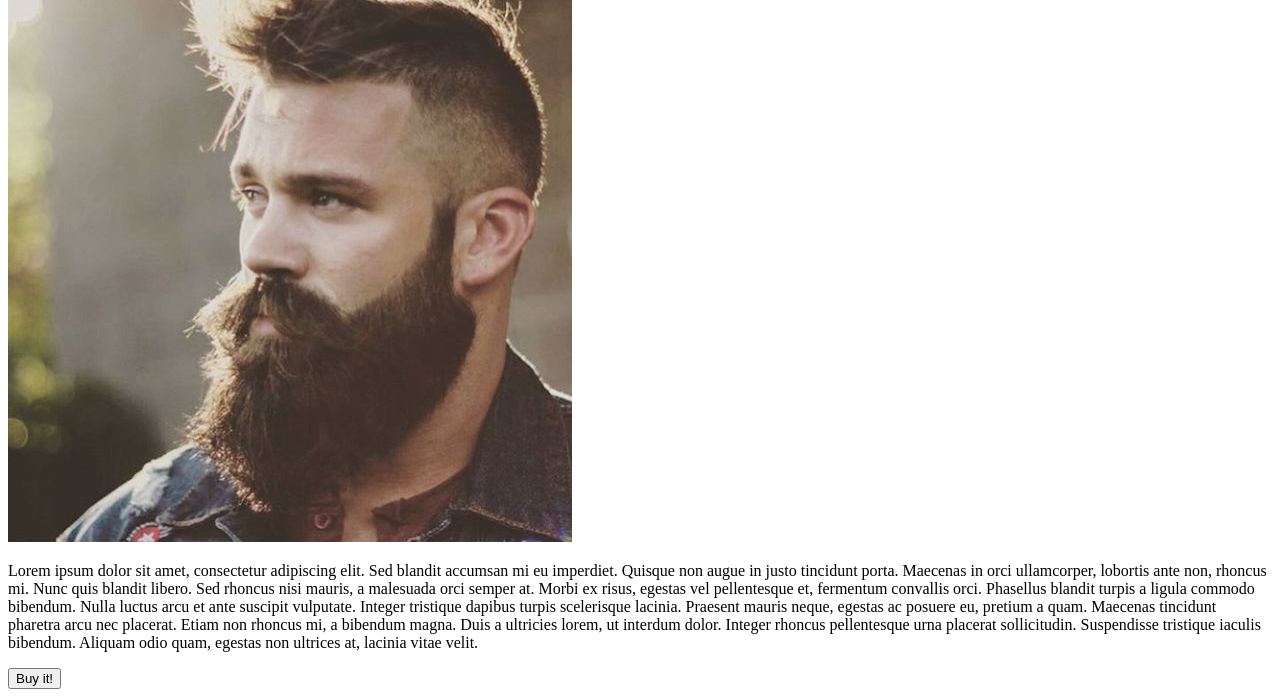
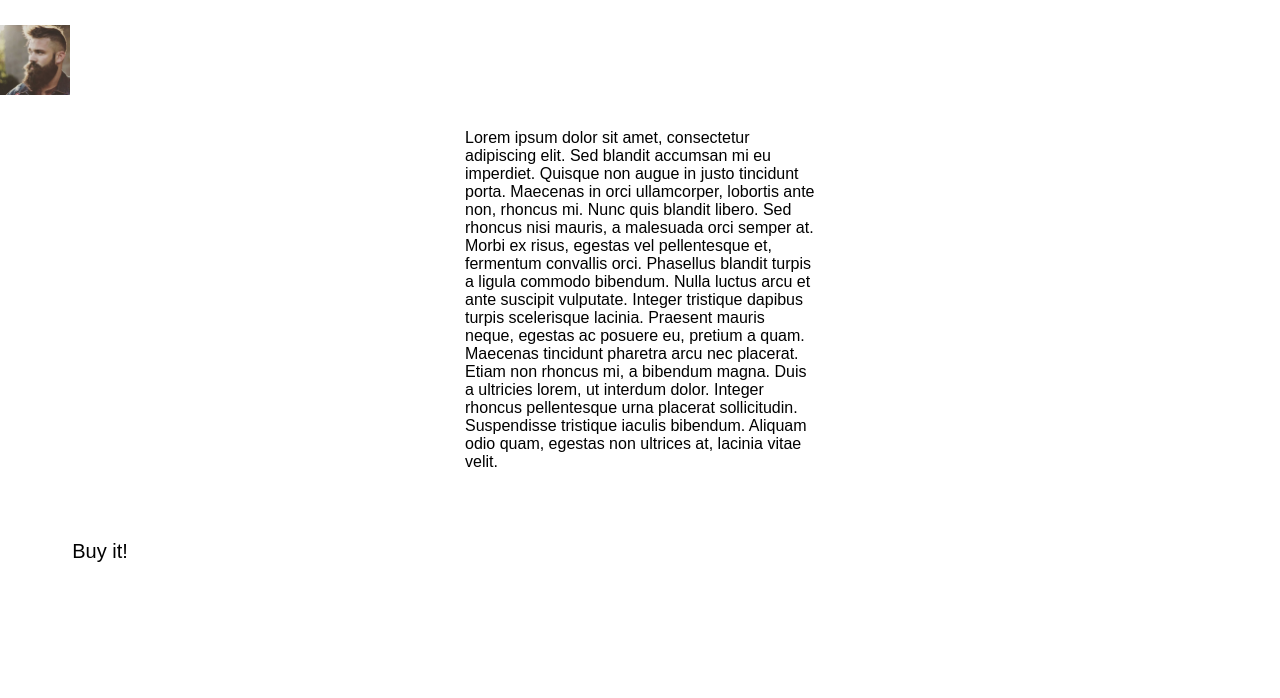
Before and after one commit to LetovKai/WebApp_v0.1, a plain HTML site: page index.html in a window 1280 px wide. Shown: the part 102-800 px from the top of the page. Drawn offline with Linux system fonts and the light colour scheme; a web font is replaced by a local one.

Commit message:
Update index.html

```diff
--- a/index.html
+++ b/index.html
@@ -3,6 +3,56 @@
 <head>
     <meta charset="UTF-8">
     <title>Shop</title>
+    <style>
+        @import url('https://fonts.googleapis.com/css2?family=Montserrat;wght@200;500&display=swap');
+
+        * {
+            margin: 0;
+            padding: 0;
+            box-sizing: border-box;
+        }
+
+        body {
+            font-family: 'Montserrat', sans-serif;
+            font-weight: 200;
+            color: var(--tg-theme-text-color);
+            background: var(--tg-theme-bg-color);
+        }
+
+        main {
+            width: 100%;
+            padding: 20px;
+            text-align: center;
+        }
+        h1 {
+            margin-top: 50px;
+            margin-bottom: 10px;
+        }
+        img {
+            width: 70px;
+            margin: 30px auto;
+        }
+        p {
+            width: 350px;
+            margin: 0 auto;
+        }
+        button {
+            border: 0;
+            border-radius: 5px;
+            margin-top: 50px;
+            height: 60px;
+            width: 200px;
+            font-size: 20px;
+            font-weight: 500;
+            cursor: pointer;
+            transition: all 500ms ease;
+            color: var(--tg-theme-button-color);
+            background: var(--tg-theme-button-text-color);
+        }
+        button:hover {
+            background: var(--tg-theme-secondary-bg-color);
+        }
+    </style>
 </head>
 <body>
     <div id="main">
@@ -11,5 +61,6 @@
         <p>Lorem ipsum dolor sit amet, consectetur adipiscing elit. Sed blandit accumsan mi eu imperdiet. Quisque non augue in justo tincidunt porta. Maecenas in orci ullamcorper, lobortis ante non, rhoncus mi. Nunc quis blandit libero. Sed rhoncus nisi mauris, a malesuada orci semper at. Morbi ex risus, egestas vel pellentesque et, fermentum convallis orci. Phasellus blandit turpis a ligula commodo bibendum. Nulla luctus arcu et ante suscipit vulputate. Integer tristique dapibus turpis scelerisque lacinia. Praesent mauris neque, egestas ac posuere eu, pretium a quam. Maecenas tincidunt pharetra arcu nec placerat. Etiam non rhoncus mi, a bibendum magna. Duis a ultricies lorem, ut interdum dolor. Integer rhoncus pellentesque urna placerat sollicitudin. Suspendisse tristique iaculis bibendum. Aliquam odio quam, egestas non ultrices at, lacinia vitae velit.</p>
         <button id="buy">Buy it!</button>
     </div>
+    <script src="https://telegram.org/js/telegram-web-app.js"></script>
 </body>
 </html>
```
